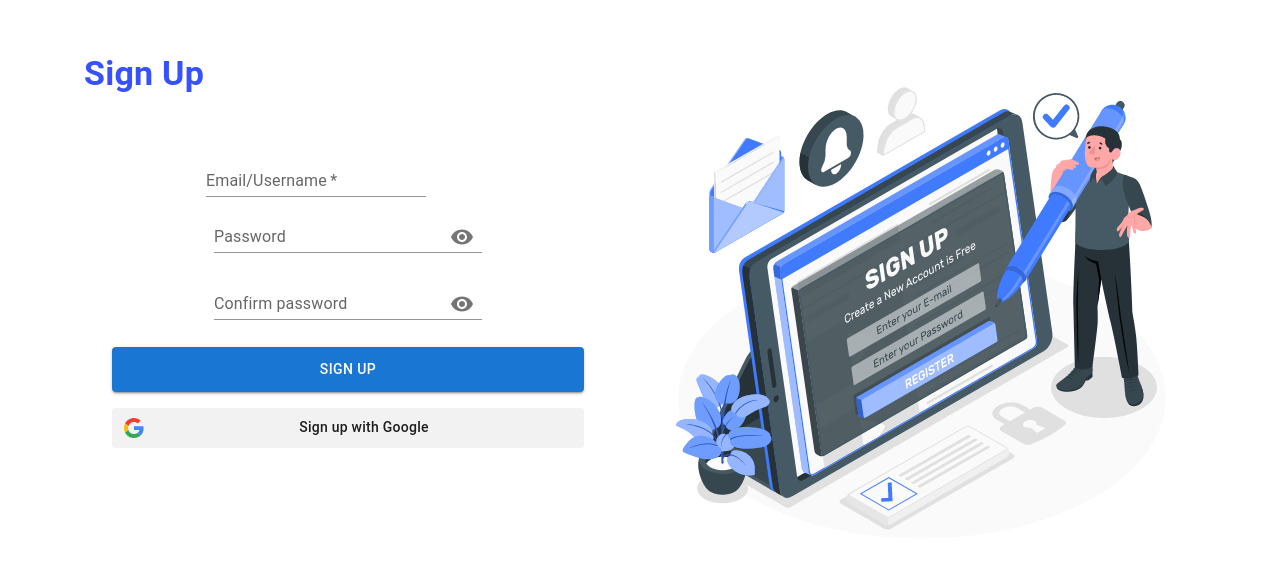
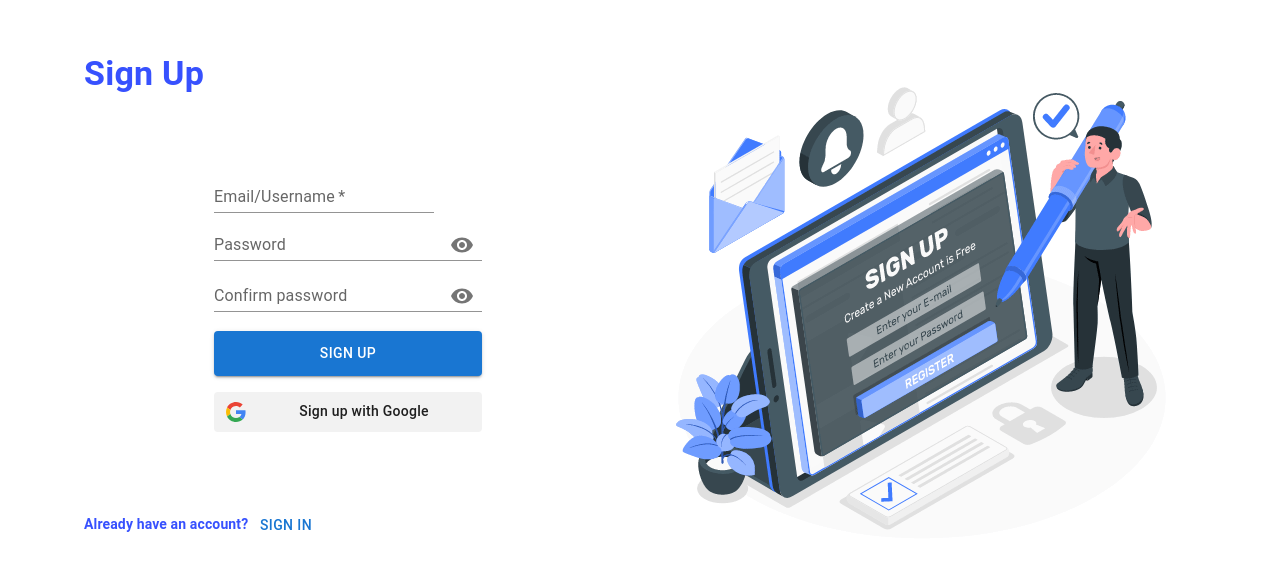
Before and after one commit to Neeltyper001/Songico, a React (Vite) app: page /signup in a window 1280 px wide. Shown: the part 102-672 px from the top of the page. Built offline with nearby package versions, Linux system fonts and the light colour scheme; some icons are missing.

Commit message:
updated signup

```diff
--- a/src/Pages/pages.signin.jsx
+++ b/src/Pages/pages.signin.jsx
@@ -1,8 +1,31 @@
 import React from 'react'
-
+import { Box, Button, Container, Paper, Typography } from '@mui/material'
+import FormText from '../ui/FormText'
+import FormPassword from '../ui/FormPassword'
+import EmailIcon from '@mui/icons-material/Email';
+import GoogleButton from '../ui/GoogleButton/GoogleButton';
 const Signin = () => {
+  const [formData, setFormData] = React.useState({})
   return (
-
+    <Container sx={{}}>
+        <Box sx={{ display: 'flex', flexDirection: 'row', gap: 2, justifyContent: 'center', alignItems: 'center', height: '100vh' }}>
+            <Container sx={{position:"relative",height: '500px' , display: 'flex', flexDirection: "column", justifyContent: 'center', alignItems: 'center', paddingX: 2 , background: 'transparent'}}>
+                    <Typography variant='h4' sx={{position:"absolute", top: 5, left: 20, color: '#3751FE' , fontSize: "34px", fontWeight: "bold"}}>Sign In</Typography>
+                    <Box component={'form'} sx={{ display: 'flex', flexDirection: 'column', justifyContent: 'center', alignItems: 'flexStart'}}>
+                        <Box component={'img'} src="/assets/illustrations/signup.gif" sx={{display:{xs:"block",md: "none"}, height: "150px"}}/>
+                        <FormText setFormData={setFormData} variant={'standard'} label={'Email/Username'} helperText={''} value={''} adornmentIcon={<EmailIcon sx={{color: "blue", mr: 1, my: 0.5 }} />}/>
+                        <FormPassword setFormData={setFormData} variant={'standard'} label={'Password'} helperText={''} value={''} />
+                    </Box>
+                    <Container sx={{display: 'flex', gap:2, flexDirection: 'column', justifyContent: 'space-between', alignItems: 'center', width: '100%', paddingX: 2}}>
+                        <Button variant="contained" color="primary" sx={{width: '100%', height: '45px', marginTop: 2}} onClick={()=>{console.log(formData)}}>Sign In</Button>
+                        <GoogleButton buttonTypeText={"Signin"}/>
+                    </Container>
+            </Container>
+            <Container sx={{display: {xs:"none",md: "block"}}}>
+                <Box component={'img'} src="/assets/illustrations/signin.gif"/>
+            </Container>
+        </Box>
+    </Container>
   )
 }
 
--- a/src/Pages/pages.singup.jsx
+++ b/src/Pages/pages.singup.jsx
@@ -4,9 +4,11 @@ import FormText from '../ui/FormText'
 import FormPassword from '../ui/FormPassword'
 import EmailIcon from '@mui/icons-material/Email';
 import GoogleButton from '../ui/GoogleButton/GoogleButton';
+import { useNavigate } from 'react-router-dom';
 
 const Signup = () => {
-    const [formData, setFormData] = React.useState({})
+    const [formData, setFormData] = React.useState({});
+      const navigate = useNavigate()
   return (
     <Container sx={{}}>
         <Box sx={{ display: 'flex', flexDirection: 'row', gap: 2, justifyContent: 'center', alignItems: 'center', height: '100vh' }}>
@@ -17,15 +19,17 @@ const Signup = () => {
                         <FormText setFormData={setFormData} variant={'standard'} label={'Email/Username'} helperText={''} value={''} adornmentIcon={<EmailIcon sx={{color: "blue", mr: 1, my: 0.5 }} />}/>
                         <FormPassword setFormData={setFormData} variant={'standard'} label={'Password'} helperText={''} value={''} />
                         <FormPassword setFormData={setFormData} variant={'standard'} label={'Confirm password'} helperText={''} value={''} />
+                    <Box sx={{display: 'flex', gap:2, flexDirection: 'column', justifyContent: 'space-between', alignItems: 'flexStart', width: '100%'}}>
+                        <Button variant="contained" color="primary" sx={{width: '100%', height: '45px', marginTop: 2}} onClick={()=>{console.log(formData)}}>Sign Up</Button>
+                        <GoogleButton buttonTypeText="Signup"/>
+                    <Typography sx={{ position:"absolute", bottom: 5, left: 20, color: '#3751FE' , fontSize: "14px", fontWeight: "bold"}}>Already have an account? <Button variant='text' onClick={()=>{navigate('/signin')}}>Sign in</Button></Typography>
                     </Box>
-                    <Container sx={{display: 'flex', gap:2, flexDirection: 'column', justifyContent: 'space-between', alignItems: 'center', width: '100%', paddingX: 2}}>
-                        <Button variant="contained" color="primary" sx={{width: '100%', height: '45px', marginTop: 2}} onClick={()=>{console.log(formData)}}>Sign Up</Button>
-                        <GoogleButton />
-                    </Container>
+                    </Box>
             </Container>
             <Container sx={{display: {xs:"none",md: "block"}}}>
                 <Box component={'img'} src="/assets/illustrations/signup.gif"/>
             </Container>
+            {/* already have an account */}
         </Box>
     </Container>
   )
--- a/src/routes/Approute.jsx
+++ b/src/routes/Approute.jsx
@@ -6,12 +6,14 @@ import DefaultSection from "../Sections/DefaultSection";
 import SongSection from "../Sections/SongSection";
 import Signup from "../Pages/pages.singup";
 import Landing from "../Pages/pages.landing";
+import Signin from "../Pages/pages.signin";
 
 const AppRoute = () => {
   const router = createBrowserRouter(createRoutesFromElements(
     <Route path="/" element={<MainLayout />}>
       <Route index element={<Landing />} />
       <Route  path="/signup" element={<Signup />} />
+      <Route  path="/signin" element={<Signin />} />
     </Route>
   ))
   return (
--- a/src/ui/FormPassword.jsx
+++ b/src/ui/FormPassword.jsx
@@ -24,7 +24,7 @@ const FormPassword = ({variant,label, helperText, value,setFormData}) => {
     }
 
   return (
-<FormControl sx={{ m: 1,  }}
+<FormControl
             variant={variant}>
           <InputLabel htmlFor="standard-adornment-password">{label}</InputLabel>
           <Input
--- a/src/ui/GoogleButton/GoogleButton.jsx
+++ b/src/ui/GoogleButton/GoogleButton.jsx
@@ -1,6 +1,6 @@
 import React from "react";
 import "./index.css";
-const GoogleButton = () => {
+const GoogleButton = ({buttonTypeText}) => {
   return (
     <button className="gsi-material-button">
       <div className="gsi-material-button-state"></div>
@@ -33,9 +33,9 @@ const GoogleButton = () => {
           </svg>
         </div>
         <span className="gsi-material-button-contents">
-          Sign up with Google
+          {buttonTypeText === "Signin" ? "Sign in with Google" : "Sign up with Google"}
         </span>
-        <span style={{display: "none"}}>Sign up with Google</span>
+        <span style={{display: "none"}}>{buttonTypeText === "Signin" ? "Sign in with Google" : "Sign up with Google"}</span>
       </div>
     </button>
   );
```
Also changed, not shown: public/assets/illustrations/signin.gif (added).
